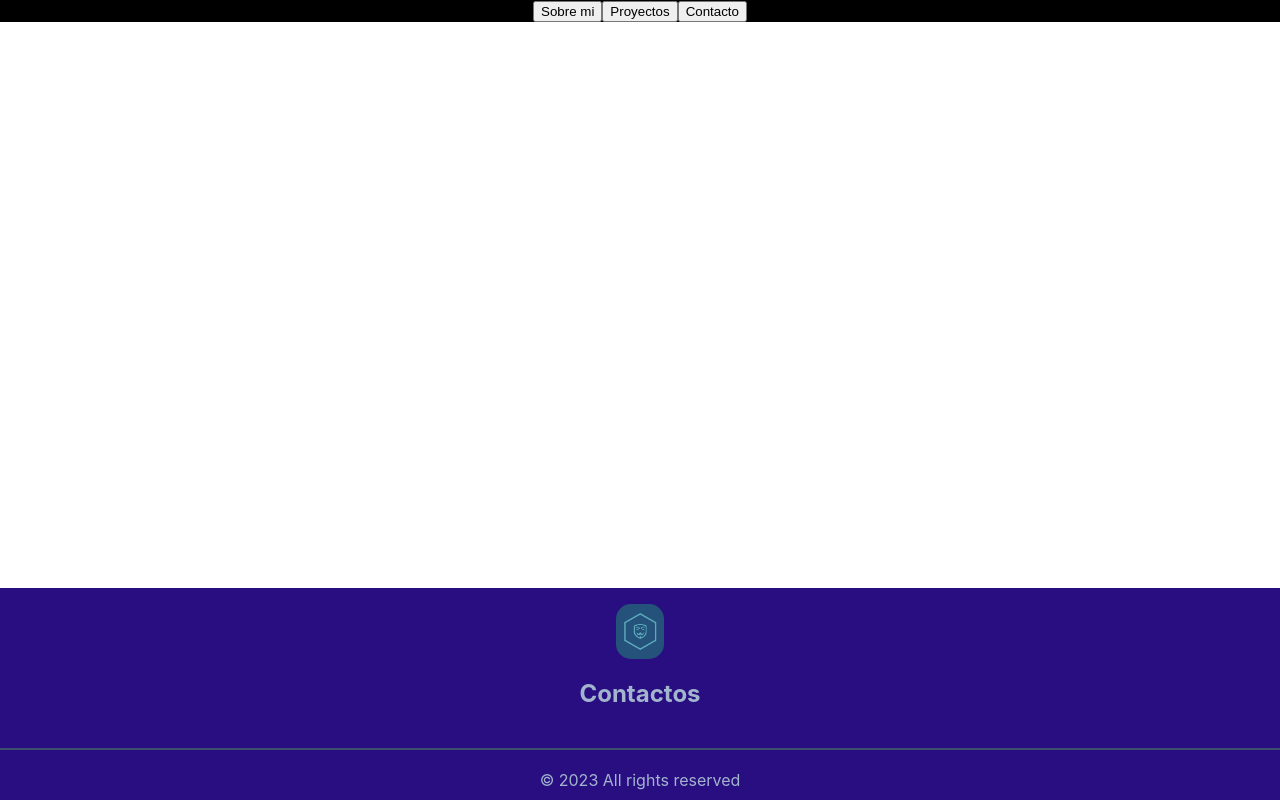
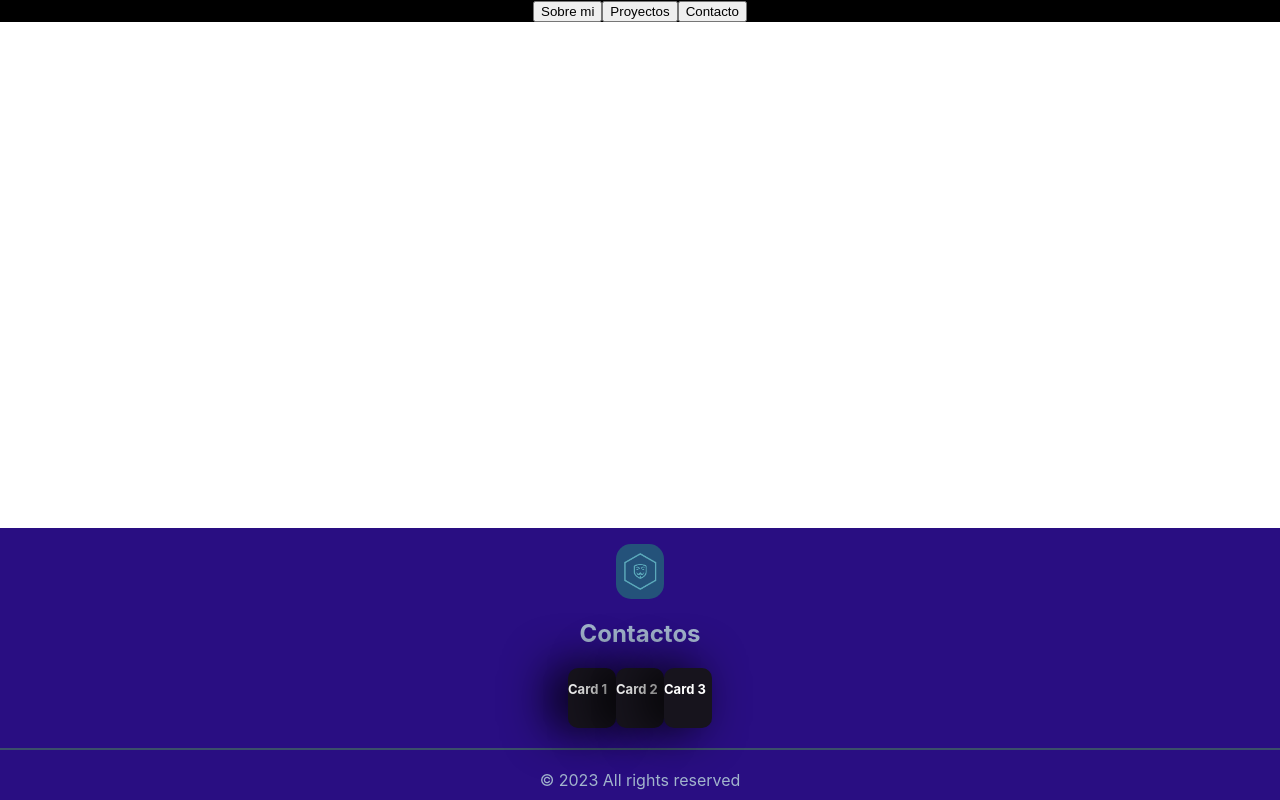
Before and after one commit to JorgeSalazarMaceda/portfolio, a React (Create React App) app: page / in a window 1280 px wide. Built offline with nearby package versions, Linux system fonts and the light colour scheme.

Commit message:
new cards inside of footer

```diff
--- /dev/null
+++ b/src/Components/Card.js
@@ -0,0 +1,22 @@
+import '../Style/Card.css'
+
+const Card = () => {
+
+    return (
+        <div class="container">
+            <div class="card">
+                <h3 class="title">Card 1</h3>
+
+            </div>
+            <div class="card">
+                <h3 class="title">Card 2</h3>
+
+            </div>   <div class="card">
+                <h3 class="title">Card 3</h3>
+
+            </div>
+        </div>
+    )
+}
+
+export default Card;
--- a/src/Components/FooterUpperpart.js
+++ b/src/Components/FooterUpperpart.js
@@ -1,4 +1,5 @@
 import '../Style/Footer.css'
+import Card from './Card';
 
 const FooterUpperpart = () => {
 
@@ -6,6 +7,7 @@ const FooterUpperpart = () => {
     return (
         <div className='top'>
             <h2>Contactos</h2>
+            <Card></Card>
         </div>
     )
 }
--- /dev/null
+++ b/src/Style/Card.css
@@ -0,0 +1,37 @@
+.container {
+    width: 100%;
+    top: 60px;
+    justify-content: center;
+    /* Centrar horizontalmente */
+    display: flex;
+    align-items: flex-start;
+}
+
+.card {
+    display: flex;
+    height: 60px;
+    width: 3rem;
+    background-color: #17141d;
+    border-radius: 10px;
+    box-shadow: -1rem 0 3rem #000;
+    position: relative;
+    left: 0px;
+}
+
+
+.card:hover {
+    transform: translateY(-20px);
+    transition: 0.4s ease-out;
+}
+
+.card:hover~.card {
+    position: relative;
+    left: 50px;
+    transition: 0.4s ease-out;
+}
+
+.title {
+    font-size: small;
+    color: white;
+    position: absolute;
+}
```
